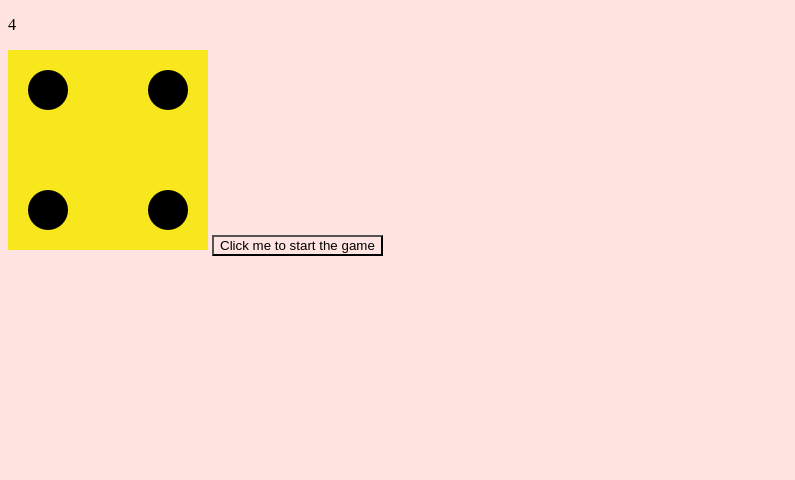
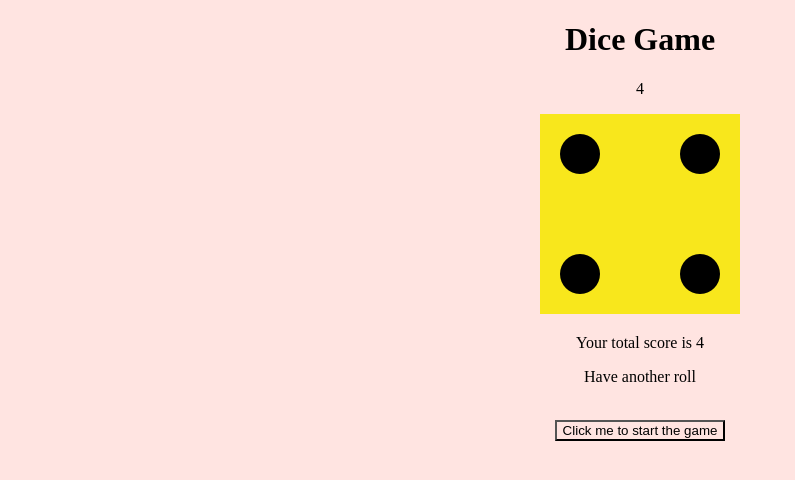
Before and after one commit to sjweeks/diceGame, a plain HTML site: page index.html in a window 1280 px wide. Both pictures are taken after a click on the button "Click me to start the game". Shown: the whole page, without its empty margins (0-795 px from the left). Drawn offline with Linux system fonts and the light colour scheme.

Commit message:
DiceGame commit

```diff
--- a/css/style.css
+++ b/css/style.css
@@ -1,3 +1,4 @@
 * {
     background-color: mistyrose;
+    text-align: center;
 }
--- a/index.html
+++ b/index.html
@@ -10,10 +10,14 @@
 </head>
 
 <body>
+    <h1>Dice Game</h1>
 
     <p id="playerScore"> </p>
     <img id="diceImage" src="images/dice1.png" alt="Dice Image">
-
+    <br>
+    <p id="totalScore"></p>
+    <p id="winStatus"></p>
+    <br>
     <button id="roll">Click me to start the game</button>
     <script src="main.js"></script>
 </body>
--- a/main.js
+++ b/main.js
@@ -25,7 +25,8 @@
 const rollButton = document.getElementById("roll");
 const playerScore = document.getElementById("playerScore");
 const diceImage = document.getElementById("diceImage");
-
+const totalScore = document.getElementById("totalScore");
+const winStatus = document.getElementById("winStatus");
 
 diceImage.style.visibility = "hidden";
 
@@ -45,31 +46,38 @@ const winOrLose = () => {
     // numberRolled = diceRoll();
     // pointScored = scoreAddition();
         if (numberRolled == 1){
-            console.log("You have lost, try again.")
+            winStatus.textContent = ("You have lost, try again.")
             pointScored = 0;
+            // diceImage.style.visibility = "hidden";
         }
         else if (pointScored >= 20) {
-            console.log("You win!")
+            winStatus.textContent = ("You win!")
             pointScored = 0;
+            // diceImage.style.visibility = "hidden";
         }
         else {
-            console.log("Have another roll")
+            winStatus.textContent = ("Have another roll")
         }
         scoreAddition();
 }
 
 const scoreAddition = () => {
-    diceRoll()
+    // diceRoll()
     pointScored += numberRolled;
-    console.log(`Your total score is ${pointScored}`);
+    // totalScore.textContent = (`Your total score is ${pointScored}`);
 }
 
 rollButton.addEventListener("click", () => {
     diceRoll()
+    winOrLose()
     playerScore.textContent = numberRolled;
     diceImage.style.visibility = "visible";
     diceImage.src = `images/dice${numberRolled}.png`
-    console.log("Hello there");
+    // console.log("Hello there");
+    // pointScored += numberRolled;
+    totalScore.textContent = (`Your total score is ${pointScored}`)
+    // scoreAddition();
+
 })
 
 
```
